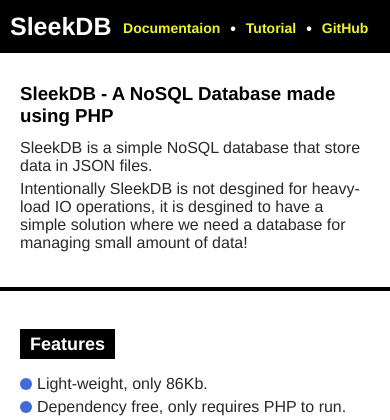
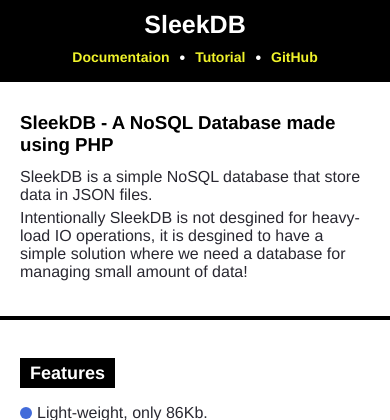
Before and after one commit to SleekDB/sleekdb.github.io, a PHP site: page / in a window 390 px wide; the page is wider, and only the part inside the window is pictured. Shown: the top 420 px of that part. Run offline with PHP 8.4, Linux system fonts and the light colour scheme; some web fonts are replaced.

Commit message:
responsive design

```diff
--- a/app.css
+++ b/app.css
@@ -42,6 +42,7 @@ p {
   margin-left: 20px;
   flex-direction: row;
   justify-content: flex-end;
+  min-width: 500px;
 }
 
 .header .menu .link {
@@ -68,7 +69,7 @@ p {
   text-decoration: none;
 }
 
-@media only screen and (max-width: 600px) {
+@media only screen and (max-width: 800px) {
   html, body {
     padding: 0px;
     margin: 0px;
```
